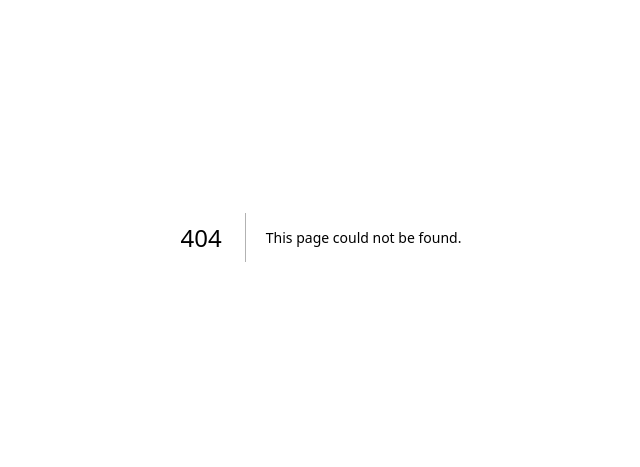
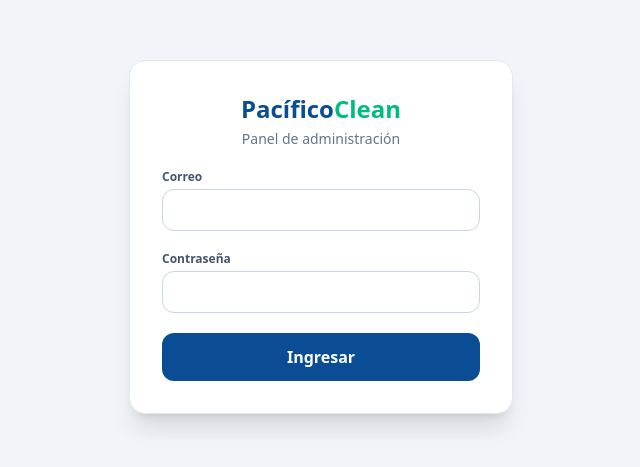
Before and after one commit to JaviScript10/pacificoclean, a Next.js app: page /admin/login in a window 1280 px wide. Before the commit this address had no page. Shown: the part 163-630 px from the top of the page, without its empty margins (319-959 px from the left). Built offline with nearby package versions, Linux system fonts and the light colour scheme.

Commit message:
Login y protección del panel admin

```diff
--- /dev/null
+++ b/src/app/admin/(panel)/layout.tsx
@@ -0,0 +1,32 @@
+import Link from 'next/link'
+import { requireAdmin } from '@/lib/auth'
+import { logout } from '../actions'
+
+export default async function PanelLayout({ children }: { children: React.ReactNode }) {
+  const { user } = await requireAdmin()
+
+  return (
+    <div className="min-h-screen bg-slate-100">
+      <header className="bg-black text-white">
+        <div className="max-w-6xl mx-auto px-4 h-16 flex items-center justify-between gap-3">
+          <Link href="/admin" className="font-black text-lg">
+            Pacífico<span className="text-emerald-400">Clean</span>
+            <span className="text-neutral-400 font-semibold text-xs ml-2">Admin</span>
+          </Link>
+          <div className="flex items-center gap-3">
+            <span className="hidden sm:inline text-xs text-neutral-400">{user.email}</span>
+            <Link href="/" target="_blank" className="text-xs text-neutral-300 hover:text-white">
+              Ver sitio
+            </Link>
+            <form action={logout}>
+              <button className="text-xs font-bold bg-neutral-800 hover:bg-neutral-700 px-3 py-2 rounded-lg cursor-pointer">
+                Salir
+              </button>
+            </form>
+          </div>
+        </div>
+      </header>
+      <main className="max-w-6xl mx-auto p-4 sm:p-6">{children}</main>
+    </div>
+  )
+}
--- /dev/null
+++ b/src/app/admin/(panel)/page.tsx
@@ -0,0 +1,32 @@
+import { requireAdmin } from '@/lib/auth'
+
+export default async function AdminHome() {
+  const { supabase } = await requireAdmin()
+
+  const [total, offers, hidden] = await Promise.all([
+    supabase.from('products').select('*', { count: 'exact', head: true }),
+    supabase.from('products').select('*', { count: 'exact', head: true }).eq('is_offer', true),
+    supabase.from('products').select('*', { count: 'exact', head: true }).eq('is_active', false),
+  ])
+
+  const stats = [
+    { label: 'Productos', value: total.count ?? 0 },
+    { label: 'En oferta', value: offers.count ?? 0 },
+    { label: 'Ocultos', value: hidden.count ?? 0 },
+  ]
+
+  return (
+    <div className="space-y-6">
+      <h1 className="text-2xl font-black text-slate-900">Resumen</h1>
+      <div className="grid grid-cols-3 gap-3 sm:gap-6">
+        {stats.map((s) => (
+          <div key={s.label} className="bg-white rounded-2xl border border-slate-200 p-4 sm:p-6 text-center">
+            <p className="text-2xl sm:text-4xl font-black text-[#0A4D94]">{s.value}</p>
+            <p className="text-xs sm:text-sm text-slate-500 mt-1">{s.label}</p>
+          </div>
+        ))}
+      </div>
+      <p className="text-sm text-slate-500">La gestión de productos llega en el siguiente paso.</p>
+    </div>
+  )
+}
--- /dev/null
+++ b/src/app/admin/actions.ts
@@ -0,0 +1,27 @@
+'use server'
+
+import { redirect } from 'next/navigation'
+import { createClient } from '@/lib/supabase/server'
+import { loginSchema } from '@/lib/validations'
+
+export type LoginState = { error?: string } | undefined
+
+export async function login(_prev: LoginState, formData: FormData): Promise<LoginState> {
+  const parsed = loginSchema.safeParse({
+    email: formData.get('email'),
+    password: formData.get('password'),
+  })
+  if (!parsed.success) return { error: parsed.error.issues[0]?.message ?? 'Datos inválidos' }
+
+  const supabase = await createClient()
+  const { error } = await supabase.auth.signInWithPassword(parsed.data)
+  if (error) return { error: 'Correo o contraseña incorrectos' }
+
+  redirect('/admin')
+}
+
+export async function logout() {
+  const supabase = await createClient()
+  await supabase.auth.signOut()
+  redirect('/admin/login')
+}
--- /dev/null
+++ b/src/app/admin/layout.tsx
@@ -0,0 +1,11 @@
+import type { Metadata } from 'next'
+
+// Evita que Google indexe el panel
+export const metadata: Metadata = {
+  title: 'Panel Admin | PacíficoClean',
+  robots: { index: false, follow: false },
+}
+
+export default function AdminRootLayout({ children }: { children: React.ReactNode }) {
+  return children
+}
--- /dev/null
+++ b/src/app/admin/login/page.tsx
@@ -0,0 +1,66 @@
+'use client'
+
+import { useActionState } from 'react'
+import { login } from '../actions'
+
+export default function LoginPage() {
+  const [state, formAction, pending] = useActionState(login, undefined)
+
+  return (
+    <main className="min-h-screen flex items-center justify-center bg-slate-100 px-4">
+      <form
+        action={formAction}
+        className="w-full max-w-sm bg-white rounded-2xl shadow-xl border border-slate-200 p-8 space-y-5"
+      >
+        <div className="text-center">
+          <h1 className="text-2xl font-black text-[#0A4D94]">
+            Pacífico<span className="text-emerald-500">Clean</span>
+          </h1>
+          <p className="text-sm text-slate-500 mt-1">Panel de administración</p>
+        </div>
+
+        {state?.error && (
+          <p role="alert" className="bg-red-50 border border-red-200 text-red-600 text-sm font-semibold p-3 rounded-xl">
+            {state.error}
+          </p>
+        )}
+
+        <div>
+          <label htmlFor="email" className="block text-xs font-bold text-slate-600 mb-1">
+            Correo
+          </label>
+          <input
+            id="email"
+            name="email"
+            type="email"
+            autoComplete="email"
+            required
+            className="w-full border border-slate-300 rounded-xl px-3 py-2.5 text-sm focus:outline-none focus:border-[#0A4D94]"
+          />
+        </div>
+
+        <div>
+          <label htmlFor="password" className="block text-xs font-bold text-slate-600 mb-1">
+            Contraseña
+          </label>
+          <input
+            id="password"
+            name="password"
+            type="password"
+            autoComplete="current-password"
+            required
+            className="w-full border border-slate-300 rounded-xl px-3 py-2.5 text-sm focus:outline-none focus:border-[#0A4D94]"
+          />
+        </div>
+
+        <button
+          type="submit"
+          disabled={pending}
+          className="w-full bg-[#0A4D94] hover:bg-[#083b73] disabled:opacity-60 text-white font-bold py-3 rounded-xl transition-all cursor-pointer"
+        >
+          {pending ? 'Ingresando…' : 'Ingresar'}
+        </button>
+      </form>
+    </main>
+  )
+}
--- /dev/null
+++ b/src/lib/auth.ts
@@ -0,0 +1,15 @@
+import { redirect } from 'next/navigation'
+import { createClient } from '@/lib/supabase/server'
+
+// Segunda capa de seguridad: se usa en el layout del panel y en cada acción del servidor
+export async function requireAdmin() {
+  const supabase = await createClient()
+
+  const { data: { user } } = await supabase.auth.getUser()
+  if (!user) redirect('/admin/login')
+
+  const { data: isAdmin } = await supabase.rpc('is_admin')
+  if (!isAdmin) redirect('/admin/login')
+
+  return { supabase, user }
+}
--- /dev/null
+++ b/src/lib/supabase/proxy.ts
@@ -0,0 +1,39 @@
+import { createServerClient, type CookieOptions } from '@supabase/ssr'
+import { NextResponse, type NextRequest } from 'next/server'
+
+// Refresca la sesión de Supabase y protege las rutas /admin
+export async function updateSession(request: NextRequest) {
+  let response = NextResponse.next({ request })
+
+  const supabase = createServerClient(
+    process.env.NEXT_PUBLIC_SUPABASE_URL!,
+    process.env.NEXT_PUBLIC_SUPABASE_ANON_KEY!,
+    {
+      cookies: {
+        getAll() {
+          return request.cookies.getAll()
+        },
+          setAll(cookiesToSet: { name: string; value: string; options: CookieOptions }[]) {
+          cookiesToSet.forEach(({ name, value }) => request.cookies.set(name, value))
+          response = NextResponse.next({ request })
+          cookiesToSet.forEach(({ name, value, options }) =>
+            response.cookies.set(name, value, options)
+          )
+        },
+      },
+    }
+  )
+
+  // getUser() valida el token con Supabase (no confía solo en la cookie)
+  const { data: { user } } = await supabase.auth.getUser()
+
+  const isLoginPage = request.nextUrl.pathname === '/admin/login'
+
+  if (!user && !isLoginPage) {
+    const url = request.nextUrl.clone()
+    url.pathname = '/admin/login'
+    return NextResponse.redirect(url)
+  }
+
+  return response
+}
--- /dev/null
+++ b/src/proxy.ts
@@ -0,0 +1,12 @@
+import type { NextRequest } from 'next/server'
+import { updateSession } from '@/lib/supabase/proxy'
+
+// Next 16: este archivo reemplaza a middleware.ts
+export async function proxy(request: NextRequest) {
+  return updateSession(request)
+}
+
+// Solo se ejecuta en /admin: la página pública sigue siendo estática
+export const config = {
+  matcher: ['/admin/:path*'],
+}
```
